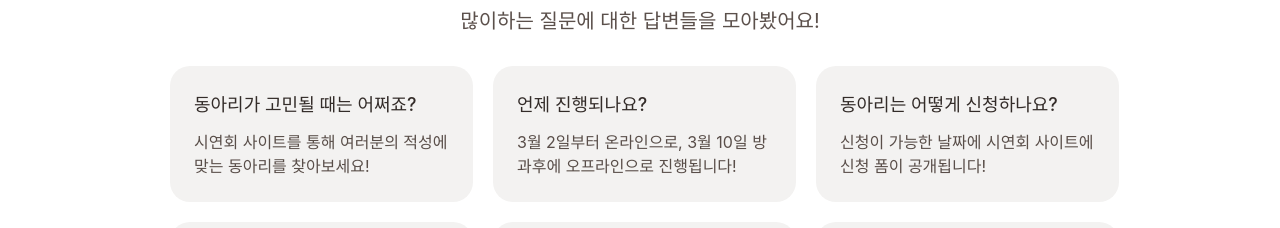
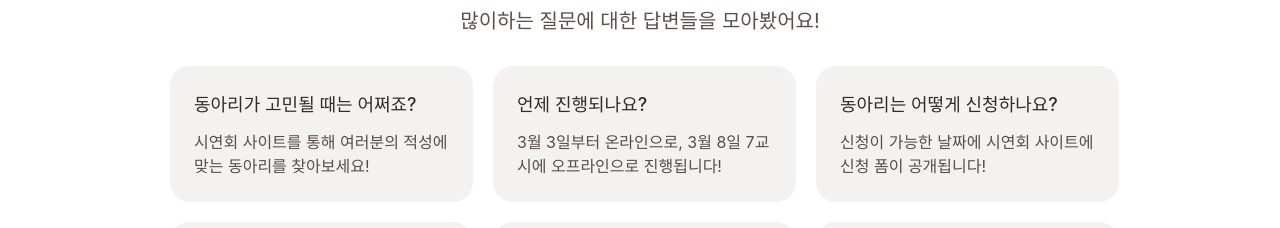
Before and after one commit to sunrin-graphics/thisplay, a Next.js app: page / in a window 1280 px wide. Shown: the part 3640-3868 px from the top of the page. Built offline with nearby package versions, Linux system fonts and the light colour scheme; a web font is replaced by a local one.

Commit message:
wow too many errors

```diff
--- a/data/questionData.ts
+++ b/data/questionData.ts
@@ -23,8 +23,8 @@ const questionInfo: QuestionInfo[] = [
     id: 2,
     title: "언제 진행되나요?",
     desc:
-      "3월 2일부터 온라인으로, 3월 10일 \n" +
-      "방과후에 오프라인으로 진행됩니다!",
+      "3월 3일부터 온라인으로, 3월 8일 \n" +
+      "7교시에 오프라인으로 진행됩니다!",
   },
 
   {
```
